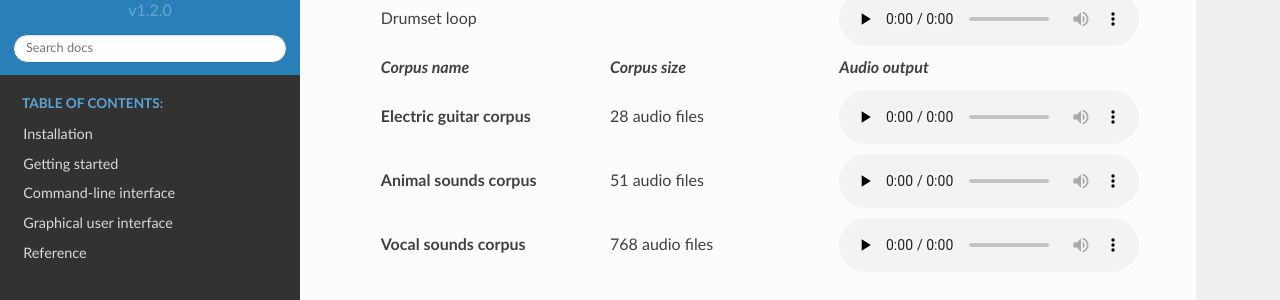
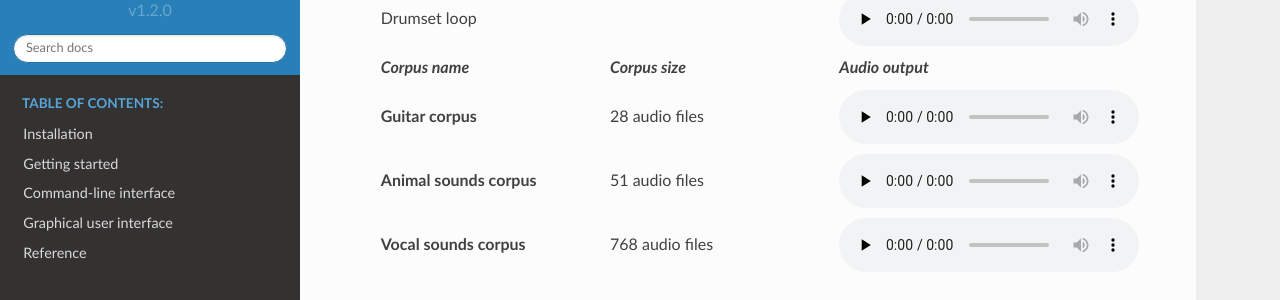
Before and after one commit to felipetovarhenao/gamut, a Sphinx documentation site: the page built from docs/source/index.rst, in a window 1280 px wide and 900 px high, scrolled down 2398 px. Shown: the part 151-451 px from the top of the window. Built offline with Sphinx 7.4.7 and the Read the Docs theme 2.0.0, drawn with Linux system fonts in a browser that asks for light colours.

Commit message:
Minor edit in docs

```diff
--- a/docs/source/index.rst
+++ b/docs/source/index.rst
@@ -196,7 +196,7 @@ Here are **4 examples** of `audio musaicking` made with **GAMuT**, each using di
             </span>
          </div>
          <div>
-            <b>Electric guitar corpus</b>
+            <b>Guitar corpus</b>
          </div>
          <div>
             28 audio files
```
